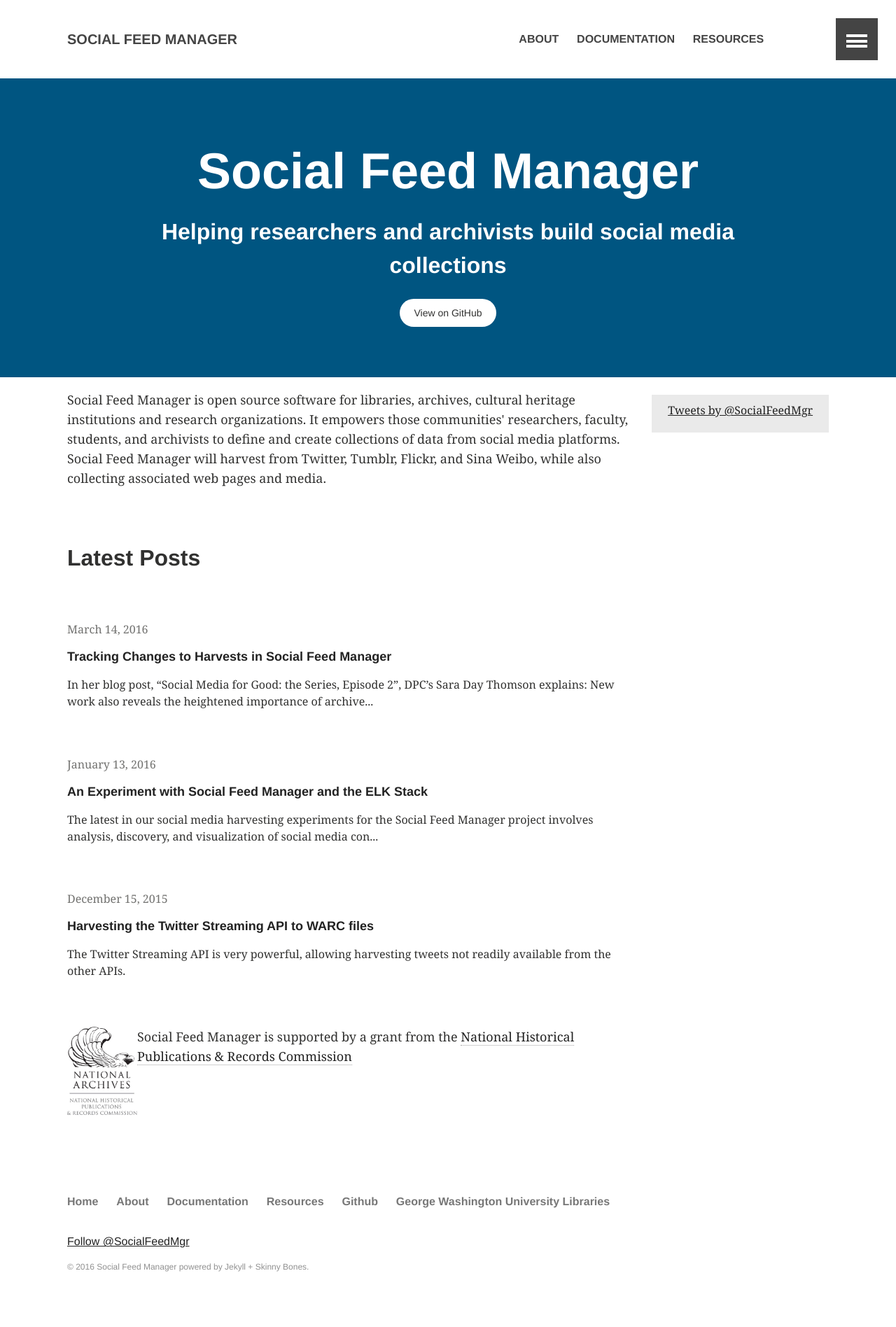
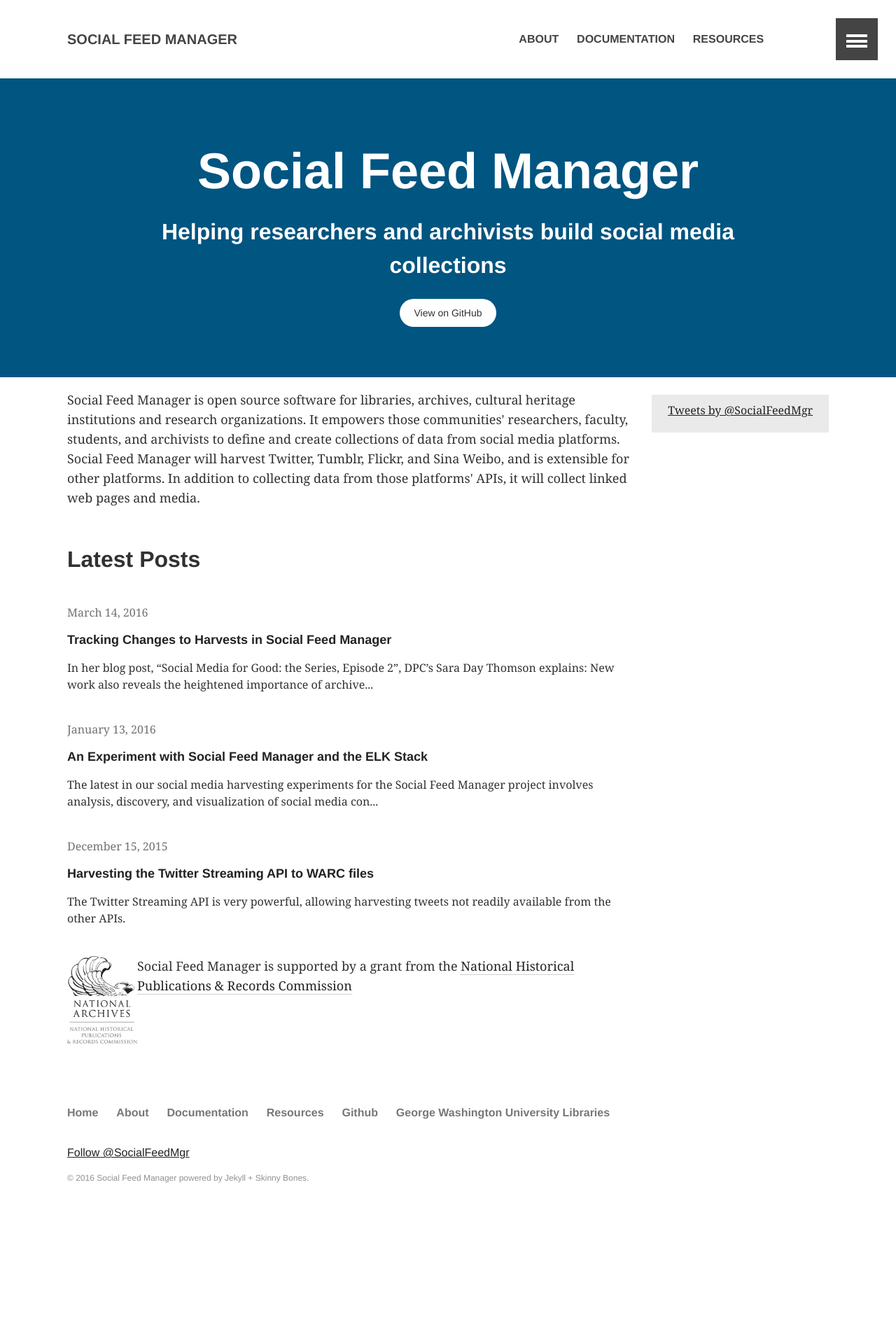
Before and after one commit to gwu-libraries/sfm-ui, a Jekyll site: the page built from index.md, in a window 1280 px wide. Shown: the whole page at 70% size. Built offline with Jekyll 4.4.1, drawn with Linux system fonts in a browser that asks for light colours; comment, search, counter and statistics services are not loaded; after the commit the page ends 1769 px from its top, so only the background shows below that.

Commit message:
front page changes

```diff
--- a/_sass/_tiles.scss
+++ b/_sass/_tiles.scss
@@ -4,7 +4,7 @@
 
 .tile {
   @include outer-container;
-  margin-bottom: $gutter;
+  margin-bottom: 0;
   @include media($micro) {
     @include fill-parent;
   }
--- a/index.md
+++ b/index.md
@@ -6,7 +6,7 @@
   feature: blue-bg.png
 ---
 <div class="tiles">
-  <div class="tile"><p>Social Feed Manager is open source software for libraries, archives, cultural heritage institutions and research organizations. It empowers those communities' researchers, faculty, students, and archivists to define and create collections of data from social media platforms. Social Feed Manager will harvest from Twitter, Tumblr, Flickr, and Sina Weibo, while also collecting associated web pages and media.</p></div>
+  <div class="tile"><p>Social Feed Manager is open source software for libraries, archives, cultural heritage institutions and research organizations. It empowers those communities' researchers, faculty, students, and archivists to define and create collections of data from social media platforms. Social Feed Manager will harvest Twitter, Tumblr, Flickr, and Sina Weibo, and is extensible for other platforms.  In addition to collecting data from those platforms' APIs, it will collect linked web pages and media.</p></div>
   <div class="tile"><h2>Latest Posts</h2></div>
   {% for post in site.posts %}
 	{% include post-grid.html %}
```
